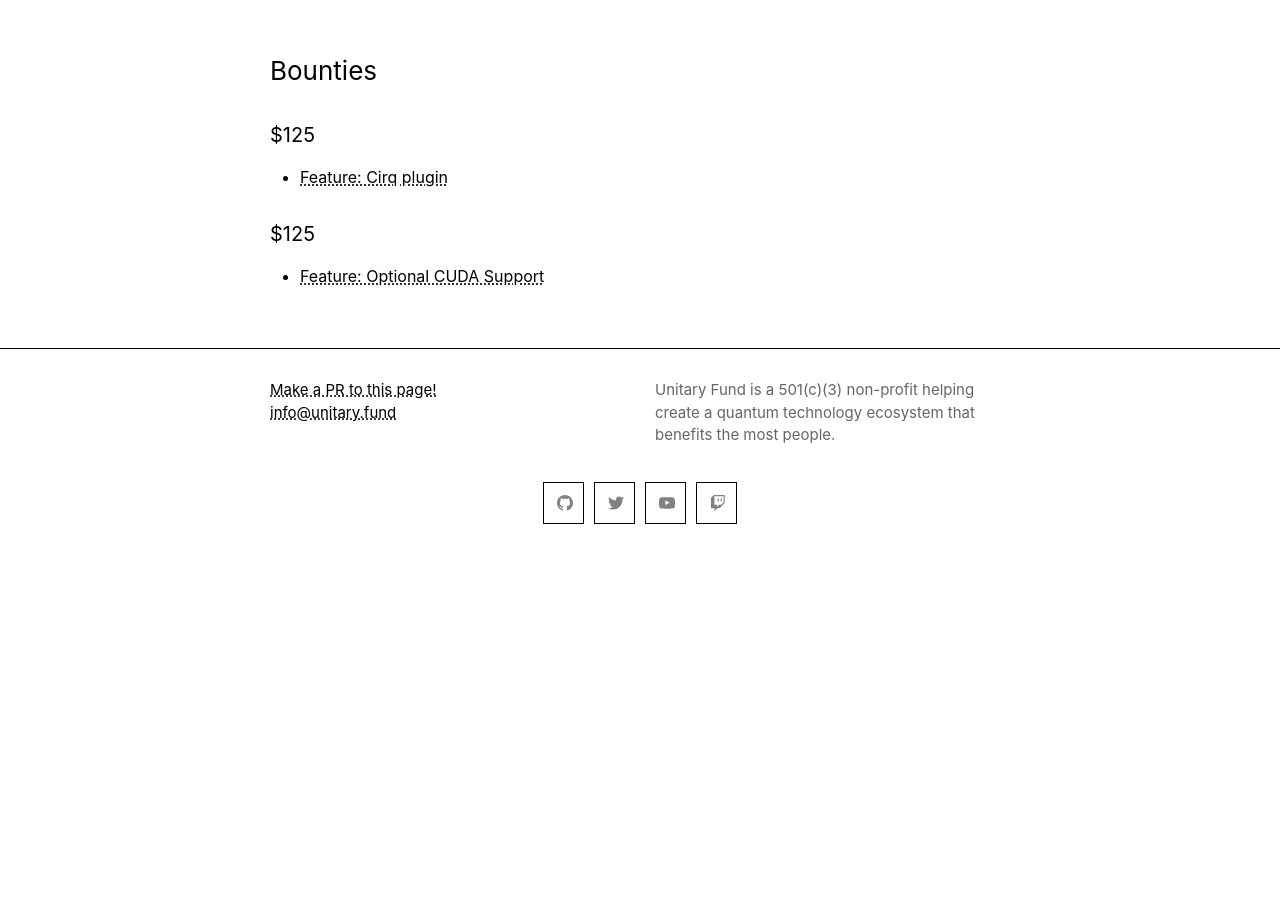
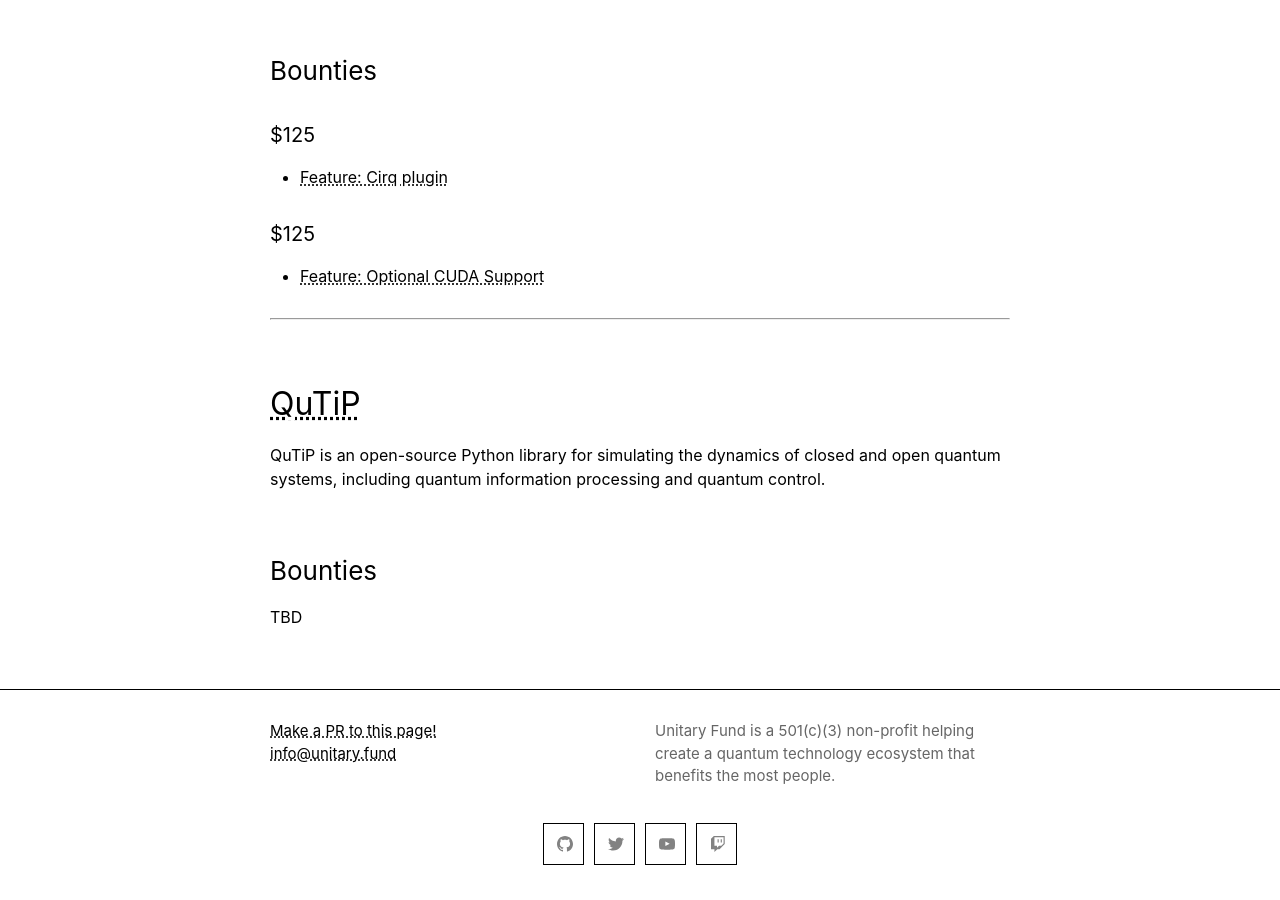
Before and after one commit to unitaryfund/unitaryhack2021, a Jekyll site: the page built from participating-projects.md, in a window 1280 px wide and 900 px high, scrolled down 4847 px. Built offline with Jekyll 4.4.1, drawn with Linux system fonts in a browser that asks for light colours; before the commit the page ends 5406 px from its top, so only the background shows below that.

Commit message:
Add QuTiP to participating projects.

```diff
--- a/participating-projects.md
+++ b/participating-projects.md
@@ -164,3 +164,15 @@
 #### $125
 
 - [Feature: Optional CUDA Support](https://github.com/vm6502q/qrack/issues/397)
+
+---
+
+## [QuTiP](https://github.com/qutip/qutip)
+
+QuTiP is an open-source Python library for simulating the dynamics of closed
+and open quantum systems, including quantum information processing and
+quantum control.
+
+### Bounties
+
+TBD
```
